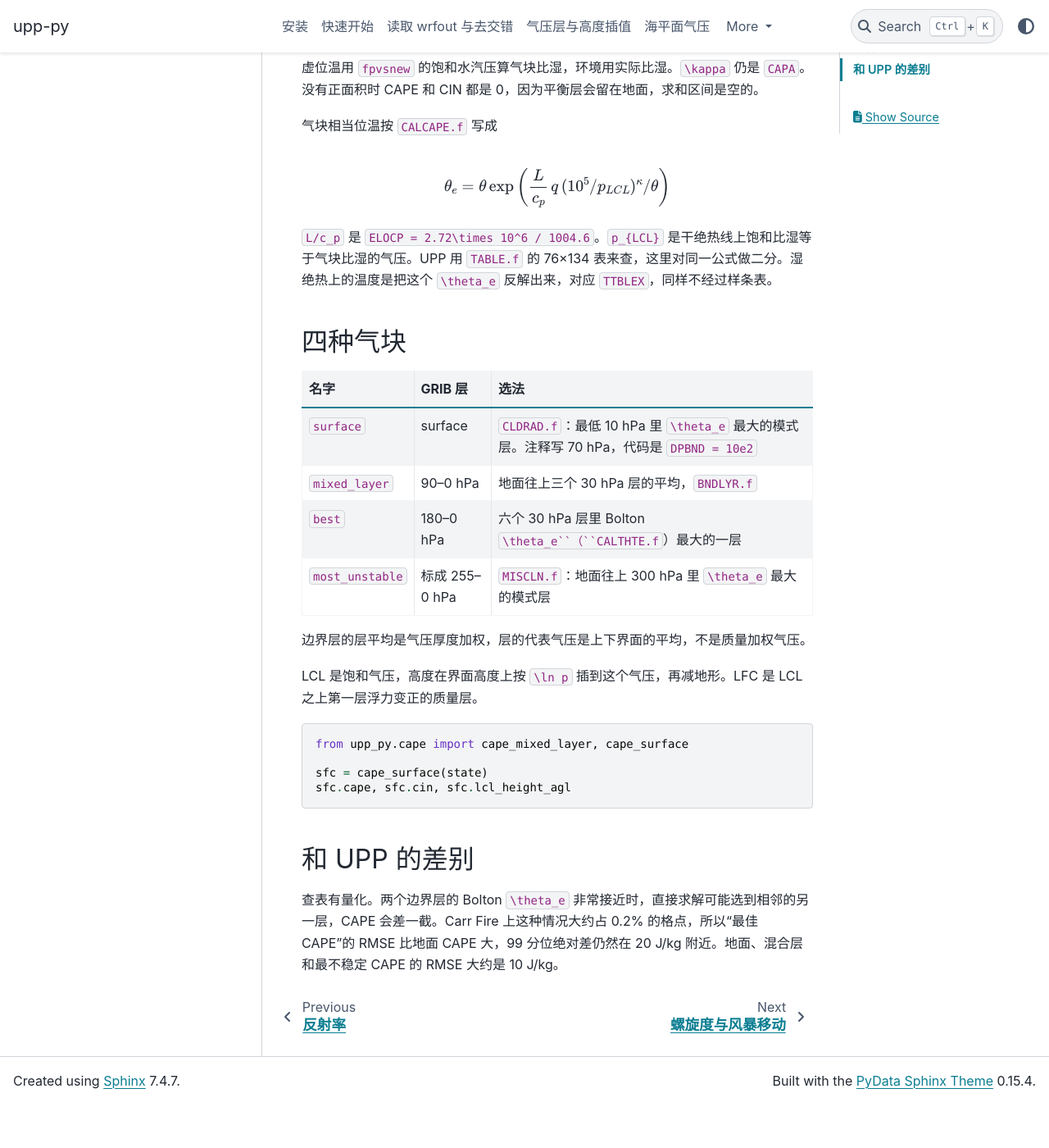
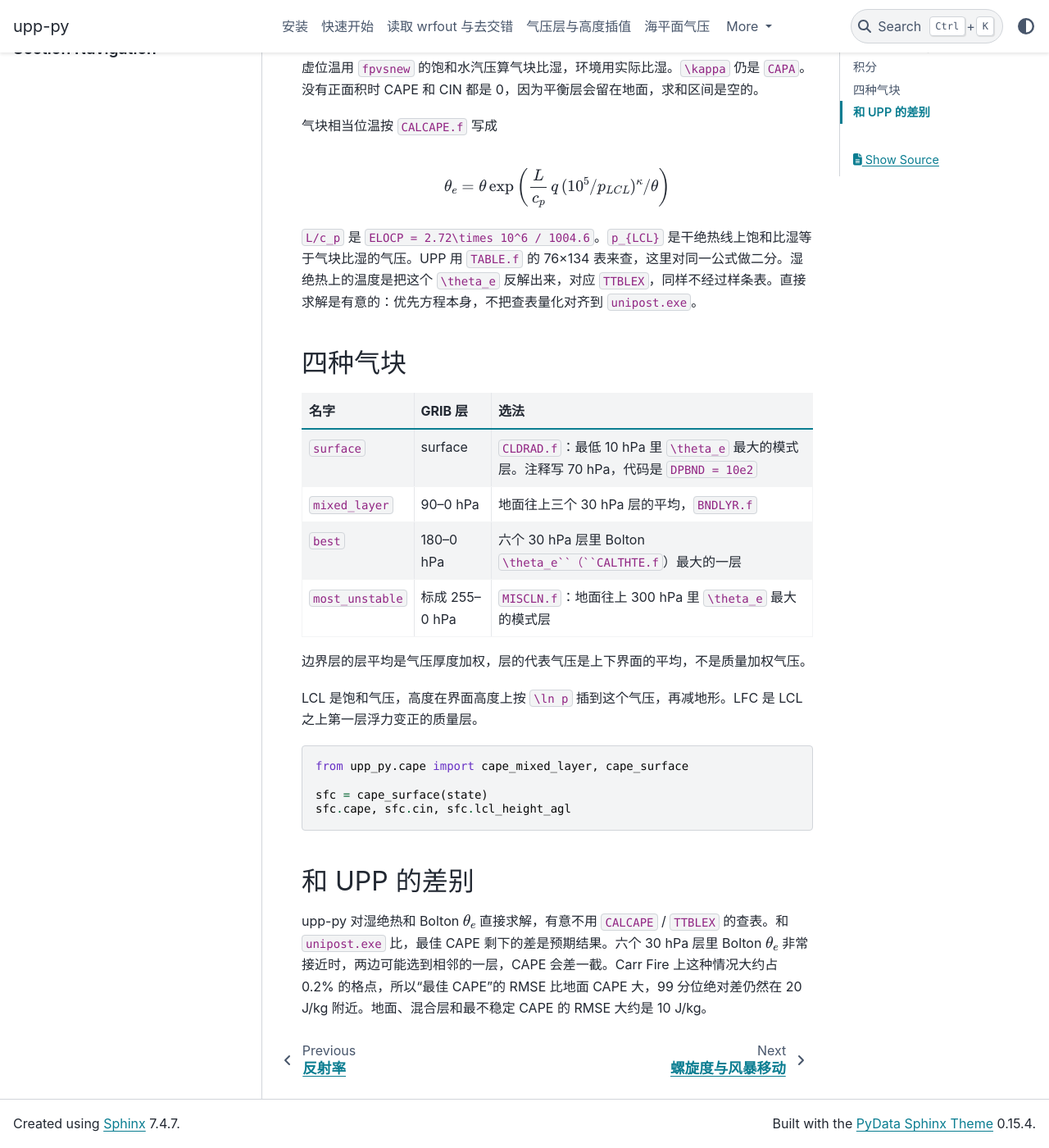
Before and after one commit to IncubatorShokuhou/upp-py, a Sphinx documentation site: the page built from docs/user_guide/cape.rst, in a window 1280 px wide and 1400 px high, scrolled down 472 px. Shown: the whole window at 82% size. Built offline with Sphinx 7.4.7 and the PyData theme 0.15.4, drawn with Linux system fonts in a browser that asks for light colours; pages that are not in the unit, such as notebooks, are missing from menus; before the commit the page ends 1819 px from its top, so only the background shows below that.

Commit message:
Document that best-CAPE differences versus unipost are intentional.
upp-py keeps the direct wet-adiabatic and Bolton solve. The user guide
and validation notes say the remaining mismatches come from UPP's lookup
table, and that this choice is deliberate.

Co-authored-by: Hao Lyu <IncubatorShokuhou@users.noreply.github.com>

```diff
--- a/docs/user_guide/cape.rst
+++ b/docs/user_guide/cape.rst
@@ -22,7 +22,7 @@
      \frac{L}{c_p}\, q\, (10^5/p_{LCL})^\kappa / \theta
    \right)
 
-``L/c_p`` 是 ``ELOCP = 2.72\times 10^6 / 1004.6``。``p_{LCL}`` 是干绝热线上饱和比湿等于气块比湿的气压。UPP 用 ``TABLE.f`` 的 76×134 表来查，这里对同一公式做二分。湿绝热上的温度是把这个 ``\theta_e`` 反解出来，对应 ``TTBLEX``，同样不经过样条表。
+``L/c_p`` 是 ``ELOCP = 2.72\times 10^6 / 1004.6``。``p_{LCL}`` 是干绝热线上饱和比湿等于气块比湿的气压。UPP 用 ``TABLE.f`` 的 76×134 表来查，这里对同一公式做二分。湿绝热上的温度是把这个 ``\theta_e`` 反解出来，对应 ``TTBLEX``，同样不经过样条表。直接求解是有意的：优先方程本身，不把查表量化对齐到 ``unipost.exe``。
 
 四种气块
 --------
@@ -60,4 +60,4 @@ LCL 是饱和气压，高度在界面高度上按 ``\ln p`` 插到这个气压
 和 UPP 的差别
 -------------
 
-查表有量化。两个边界层的 Bolton ``\theta_e`` 非常接近时，直接求解可能选到相邻的另一层，CAPE 会差一截。Carr Fire 上这种情况大约占 0.2% 的格点，所以“最佳 CAPE”的 RMSE 比地面 CAPE 大，99 分位绝对差仍然在 20 J/kg 附近。地面、混合层和最不稳定 CAPE 的 RMSE 大约是 10 J/kg。
+upp-py 对湿绝热和 Bolton :math:`\theta_e` 直接求解，有意不用 ``CALCAPE`` / ``TTBLEX`` 的查表。和 ``unipost.exe`` 比，最佳 CAPE 剩下的差是预期结果。六个 30 hPa 层里 Bolton :math:`\theta_e` 非常接近时，两边可能选到相邻的一层，CAPE 会差一截。Carr Fire 上这种情况大约占 0.2% 的格点，所以“最佳 CAPE”的 RMSE 比地面 CAPE 大，99 分位绝对差仍然在 20 J/kg 附近。地面、混合层和最不稳定 CAPE 的 RMSE 大约是 10 J/kg。
--- a/docs/validation.rst
+++ b/docs/validation.rst
@@ -22,7 +22,7 @@ PRMSL 是 ``NGMSLP.f`` 的 Shuell 订正（可用场 105）。膜法是 MSLET，
 
 2 m 的温度、露点和相对湿度，加上 10 m 风，以及 250 hPa、500 hPa 的高度和温度，差在 GRIB 打包的量级。850 hPa 有少数点在地下外推里，温度最大差约 3 K，高度约 11 m，相关系数仍高于 0.999。
 
-地面、混合层和最不稳定 CAPE 的均方根差大约 10 J/kg。最佳气块有大约 0.2% 的点选到了相邻边界层，RMSE 因此到约 100 J/kg，99 分位绝对差约 20 J/kg。``CALCAPE`` 用查表，这里直接解同一公式，θe 几乎相同时选层可能差一层。
+地面、混合层和最不稳定 CAPE 的均方根差大约 10 J/kg。最佳气块和 ``unipost.exe`` 的剩余差别是预期的，也是有意保留的：upp-py 直接解湿绝热和 Bolton θe，UPP 的 ``CALCAPE`` 用查表。θe 几乎相同时两边可能选到相邻一层。大约 0.2% 的点把 RMSE 拉到约 100 J/kg，99 分位绝对差约 20 J/kg。
 
 0–1 km 和 0–3 km 螺旋度与 ``CALHEL.f`` 一致。可降水量按 ``CALPW.f`` 只积分水汽。这个时次的累积降水两边都是 0。
 
```
Also changed, not shown: docs/validation.md (+1 -2 lines), 1 other file.
